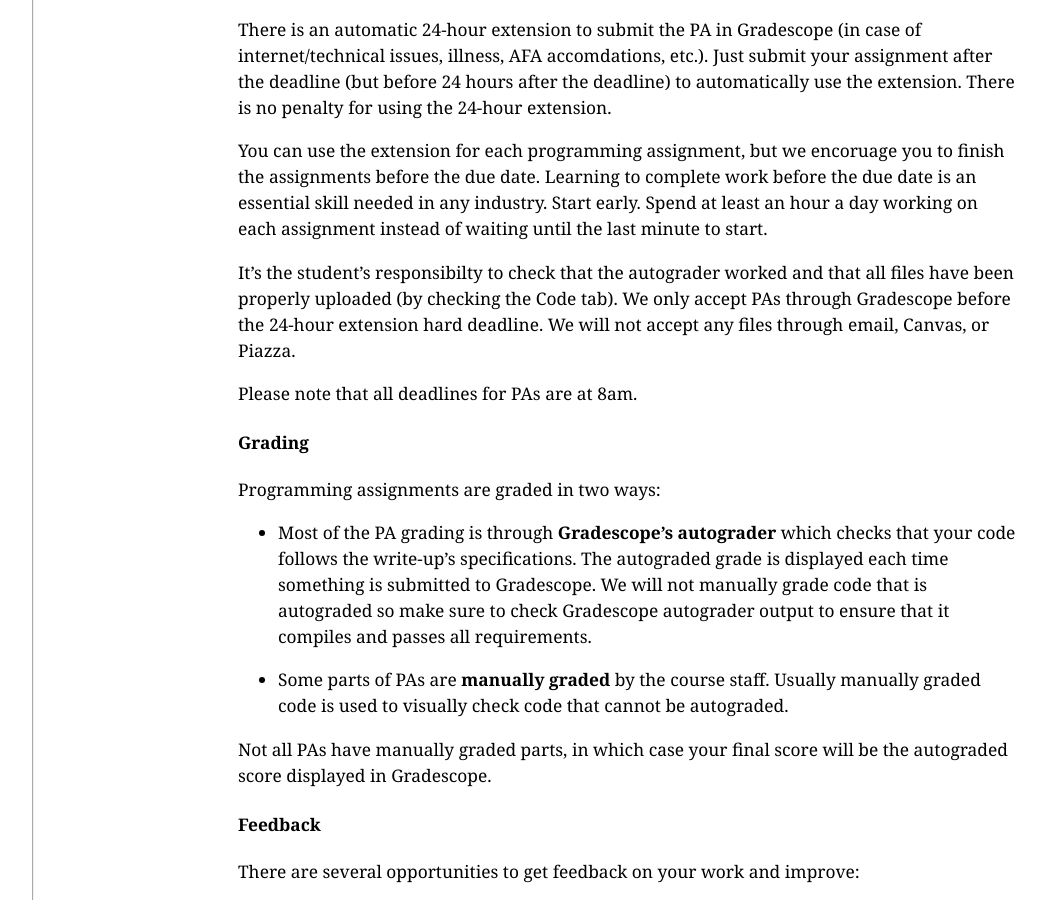
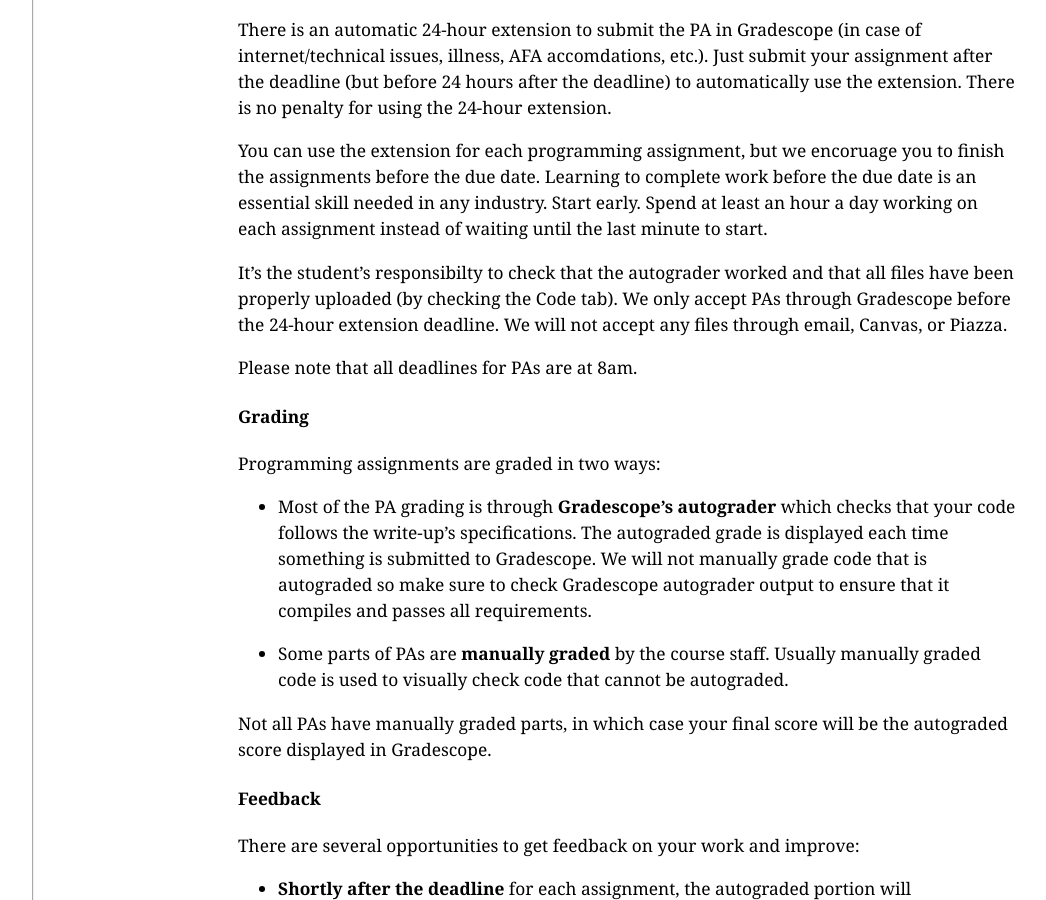
Before and after one commit to ucsd-cse12-sp24/ucsd-cse12-sp24.github.io, a Jekyll site: the page built from syllabus.md, in a window 1280 px wide and 900 px high, scrolled down 2706 px. Shown: the whole window, without its empty margins (56-1102 px from the left). Built offline with Jekyll 4.4.1, drawn with Linux system fonts in a browser that asks for light colours; some of the changed text lies outside the part shown.

Commit message:
Update syllabus.md

```diff
--- a/syllabus.md
+++ b/syllabus.md
@@ -119,7 +119,7 @@ on each assignment instead of waiting until the last minute to start.
 
 It's the student's responsibilty to check that the autograder worked and that all files
 have been properly uploaded (by checking the Code tab). We only accept PAs through
-Gradescope before the 24-hour extension hard deadline. We will not accept any files
+Gradescope before the 24-hour extension deadline. We will not accept any files
 through email, Canvas, or Piazza.
 
 Please note that all deadlines for PAs are at 8am.
```
Also changed, not shown: other parts of syllabus.md (+1 -1 lines).
